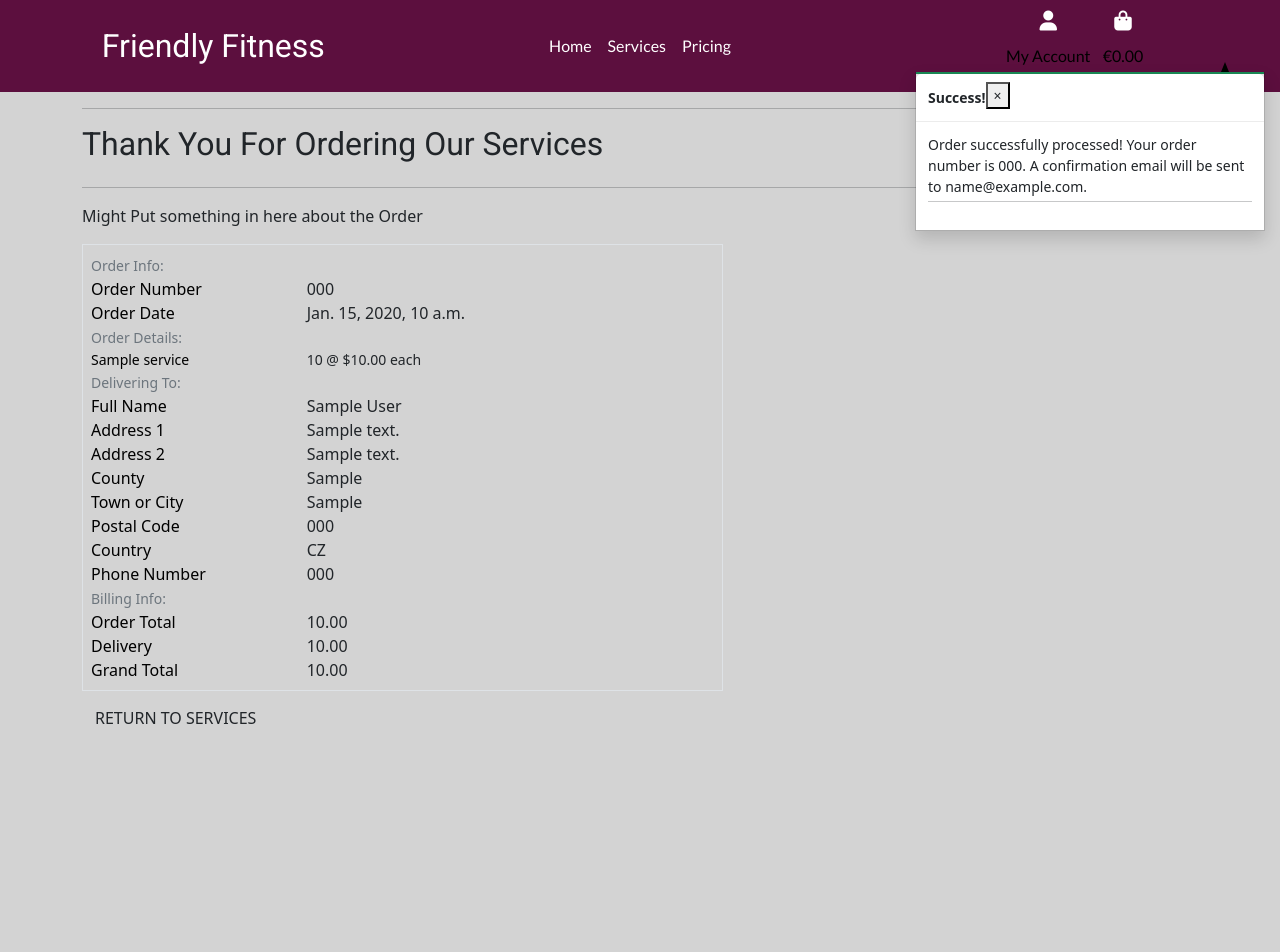
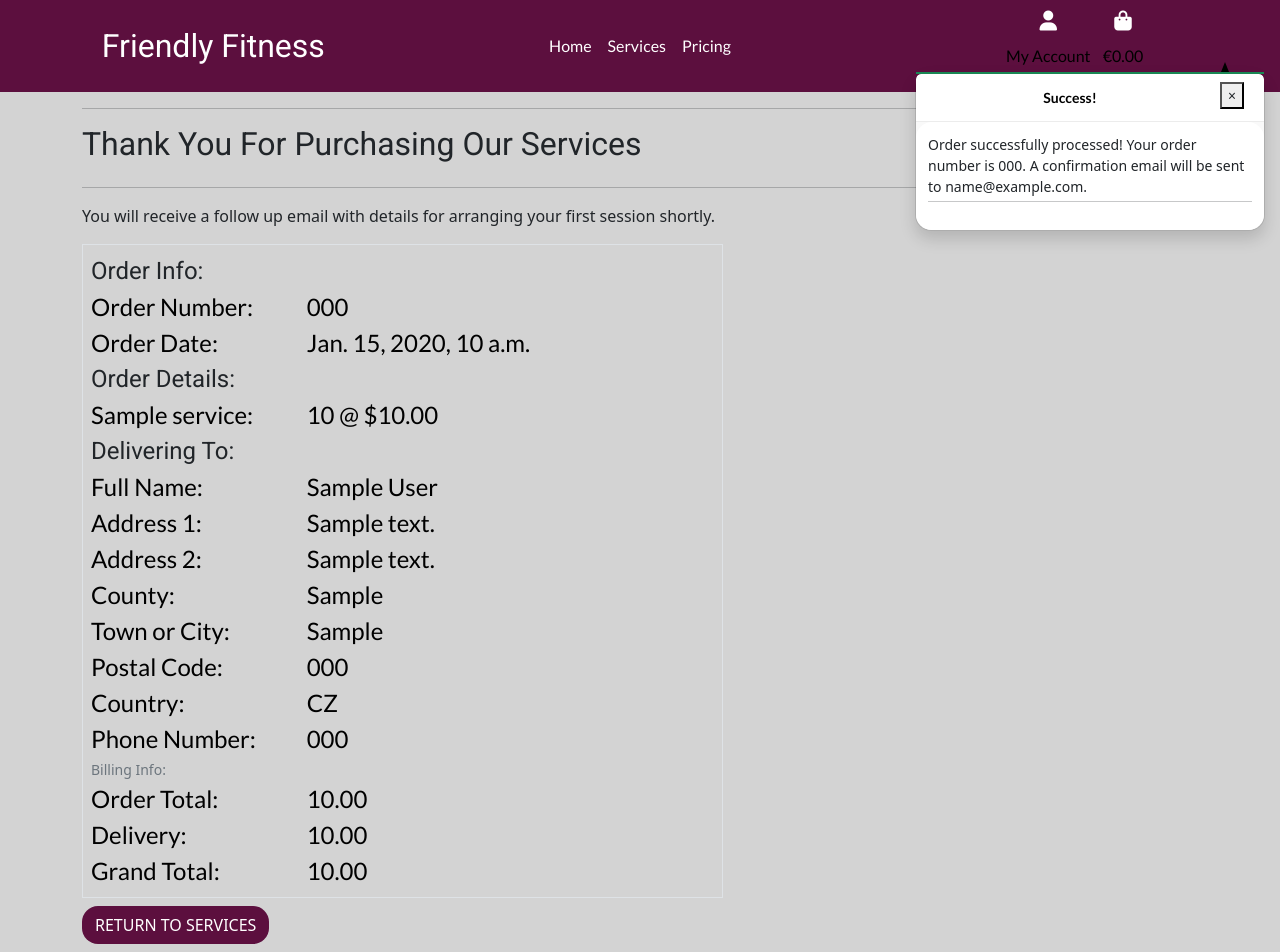
Before and after one commit to Code-Institute-Submissions/StephenKennyGains-FriendlyFitness_NovResub, a Django app: page /checkout/checkout_success/000 in a window 1280 px wide. Before the commit the page ends 724 px from the top, so only its background shows below. Run offline with Django 3.2, Linux system fonts and the light colour scheme; tables that the repository leaves empty hold one stand-in row (values such as "Sample post"); some libraries are stand-ins or nearby versions.

Commit message:
Update CSS across site and add new render to services page

```diff
--- a/checkout/static/checkout/css/checkout.css
+++ b/checkout/static/checkout/css/checkout.css
@@ -33,7 +33,8 @@
 #payment-form .form-control,
 #card-element {
     color: #000;
-    border: 1px solid #000;
+    border: 1px solid orange;
+    margin-bottom: 1rem;
 }
 
 select,
--- a/checkout/templates/checkout/checkout_success.html
+++ b/checkout/templates/checkout/checkout_success.html
@@ -19,9 +19,9 @@
         <div class="row">
             <div class="col">
                 <hr>
-                <h2 class="logo-font mb-4">Thank You For Ordering Our Services</h2>
+                <h2 class="logo-font mb-4">Thank You For Purchasing Our Services</h2>
                 <hr>
-                <p>Might Put something in here about the Order</p>
+                <p>You will receive a follow up email with details for arranging your first session shortly.</p>
             </div>
         </div>
 
@@ -30,67 +30,67 @@
                 <div class="p-2 border">
                     <div class="row">
                         <div class="col">
-                            <small class="text-muted">Order Info:</small>
+                            <small class="logo-font text-sections">Order Info:</small>
                         </div>
                     </div>
 
                     <div class="row">
                         <div class="col-12 col-md-4">
-                            <p class="mb-0 text-black font-weight-bold">Order Number</p>
+                            <p class="mb-0 site-font text-sections font-weight-bold">Order Number:</p>
                         </div>
-                        <div class="col-12 col-md-8 text-md-right">
+                        <div class="col-12 col-md-8 text-md-right site-font text-sections">
                             <p class="mb-0">{{ order.order_number }}</p>
                         </div>
                     </div>
 
                     <div class="row">
                         <div class="col-12 col-md-4">
-                            <p class="mb-0 text-black font-weight-bold">Order Date</p>
+                            <p class="mb-0 site-font text-sections font-weight-bold">Order Date:</p>
                         </div>
-                        <div class="col-12 col-md-8 text-md-right">
+                        <div class="col-12 col-md-8 site-font text-sections text-md-right">
                             <p class="mb-0">{{ order.date }}</p>
                         </div>
                     </div>
 
                     <div class="row">
                         <div class="col">
-                            <small class="text-muted">Order Details:</small>
+                            <small class="logo-font text-sections">Order Details:</small>
                         </div>
                     </div>
 
                     {% for item in order.lineitems.all %}
                     <div class="row">
                         <div class="col-12 col-md-4">
-                            <p class="small mb-0 text-black font-weight-bold">
-                                {{ item.service.name }}
+                            <p class="small mb-0 site-font text-sections font-weight-bold">
+                                {{ item.service.name }}:
                             </p>
                         </div>
-                        <div class="col-12 col-md-8 text-md-right">
-                            <p class="small mb-0">{{ item.quantity }} @ ${{ item.service.price }} each</p>
+                        <div class="col-12 col-md-8 site-font text-sections text-md-right">
+                            <p class="small mb-0 site-font text-sections">{{ item.quantity }} @ ${{ item.service.price }}</p>
                         </div>
                     </div>
                     {% endfor %}
 
                     <div class="row">
                         <div class="col">
-                            <small class="text-muted">Delivering To:</small>
+                            <small class="logo-font text-sections">Delivering To:</small>
                         </div>
                     </div>
 
                     <div class="row">
                         <div class="col-12 col-md-4">
-                            <p class="mb-0 text-black font-weight-bold">Full Name</p>
+                            <p class="mb-0 site-font text-sections font-weight-bold">Full Name:</p>
                         </div>
-                        <div class="col-12 col-md-8 text-md-right">
+                        <div class="col-12 col-md-8 site-font text-sections text-md-right">
                             <p class="mb-0">{{ order.full_name }}</p>
                         </div>
                     </div>
 
                     <div class="row">
                         <div class="col-12 col-md-4">
-                            <p class="mb-0 text-black font-weight-bold">Address 1</p>
+                            <p class="mb-0 site-font text-sections font-weight-bold">Address 1:</p>
                         </div>
-                        <div class="col-12 col-md-8 text-md-right">
+                        <div class="col-12 col-md-8 site-font text-sections text-md-right">
                             <p class="mb-0">{{ order.street_address1 }}</p>
                         </div>
                     </div>
@@ -98,9 +98,9 @@
                     {% if order.street_address2 %}
                     <div class="row">
                         <div class="col-12 col-md-4">
-                            <p class="mb-0 text-black font-weight-bold">Address 2</p>
+                            <p class="mb-0 site-font text-sections font-weight-bold">Address 2:</p>
                         </div>
-                        <div class="col-12 col-md-8 text-md-right">
+                        <div class="col-12 col-md-8 site-font text-sections text-md-right">
                             <p class="mb-0">{{ order.street_address1 }}</p>
                         </div>
                     </div>
@@ -109,9 +109,9 @@
                     {% if order.county %}
                     <div class="row">
                         <div class="col-12 col-md-4">
-                            <p class="mb-0 text-black font-weight-bold">County</p>
+                            <p class="mb-0 site-font text-sections font-weight-bold">County:</p>
                         </div>
-                        <div class="col-12 col-md-8 text-md-right">
+                        <div class="col-12 col-md-8 site-font text-sections text-md-right">
                             <p class="mb-0">{{ order.county }}</p>
                         </div>
                     </div>
@@ -119,9 +119,9 @@
 
                     <div class="row">
                         <div class="col-12 col-md-4">
-                            <p class="mb-0 text-black font-weight-bold">Town or City</p>
+                            <p class="mb-0 site-font text-sections font-weight-bold">Town or City:</p>
                         </div>
-                        <div class="col-12 col-md-8 text-md-right">
+                        <div class="col-12 col-md-8 site-font text-sections text-md-right">
                             <p class="mb-0">{{ order.town_or_city }}</p>
                         </div>
                     </div>
@@ -129,9 +129,9 @@
                     {% if order.postcode %}
                     <div class="row">
                         <div class="col-12 col-md-4">
-                            <p class="mb-0 text-black font-weight-bold">Postal Code</p>
+                            <p class="mb-0 site-font text-sections font-weight-bold">Postal Code:</p>
                         </div>
-                        <div class="col-12 col-md-8 text-md-right">
+                        <div class="col-12 col-md-8 site-font text-sections text-md-right">
                             <p class="mb-0">{{ order.postcode }}</p>
                         </div>
                     </div>
@@ -139,18 +139,18 @@
 
                     <div class="row">
                         <div class="col-12 col-md-4">
-                            <p class="mb-0 text-black font-weight-bold">Country</p>
+                            <p class="mb-0 site-font text-sections font-weight-bold">Country:</p>
                         </div>
-                        <div class="col-12 col-md-8 text-md-right">
+                        <div class="col-12 col-md-8 site-font text-sections text-md-right">
                             <p class="mb-0">{{ order.country }}</p>
                         </div>
                     </div>
 
                     <div class="row">
                         <div class="col-12 col-md-4">
-                            <p class="mb-0 text-black font-weight-bold">Phone Number</p>
+                            <p class="mb-0 site-font text-sections font-weight-bold">Phone Number:</p>
                         </div>
-                        <div class="col-12 col-md-8 text-md-right">
+                        <div class="col-12 col-md-8 site-font text-sections text-md-right">
                             <p class="mb-0">{{ order.phone_number }}</p>
                         </div>
                     </div>
@@ -163,27 +163,27 @@
 
                     <div class="row">
                         <div class="col-12 col-md-4">
-                            <p class="mb-0 text-black font-weight-bold">Order Total</p>
+                            <p class="mb-0 site-font text-sections font-weight-bold">Order Total:</p>
                         </div>
-                        <div class="col-12 col-md-8 text-md-right">
+                        <div class="col-12 col-md-8 site-font text-sections text-md-right">
                             <p class="mb-0">{{ order.order_total }}</p>
                         </div>
                     </div>
 
                     <div class="row">
                         <div class="col-12 col-md-4">
-                            <p class="mb-0 text-black font-weight-bold">Delivery</p>
+                            <p class="mb-0 site-font text-sections font-weight-bold">Delivery:</p>
                         </div>
-                        <div class="col-12 col-md-8 text-md-right">
+                        <div class="col-12 col-md-8 site-font text-sections text-md-right">
                             <p class="mb-0">{{ order.delivery_cost }}</p>
                         </div>
                     </div>
 
                     <div class="row">
                         <div class="col-12 col-md-4">
-                            <p class="mb-0 text-black font-weight-bold">Grand Total</p>
+                            <p class="mb-0 site-font text-sections font-weight-bold">Grand Total:</p>
                         </div>
-                        <div class="col-12 col-md-8 text-md-right">
+                        <div class="col-12 col-md-8 site-font text-sections text-md-right">
                             <p class="mb-0">{{ order.grand_total }}</p>
                         </div>
                     </div>
@@ -194,14 +194,14 @@
         <div class="row">
 			<div class="col-12 col-lg-7 text-right">
                 {% if from_profile %}
-                    <a href="{% url 'profile' %}" class="btn btn-black rounded-0 my-2">
+                    <a href="{% url 'profile' %}" class="btn btn-other rounded-4 my-2">
                         <span class="icon mr-2">
                             <i class="fas fa-angle-left"></i>
                         </span>
                         <span class="text-uppercase">Back to Profile</span>
                     </a>
                 {% else %}
-                    <a href="{% url 'services' %}" class="btn btn-black rounded-0 my-2">
+                    <a href="{% url 'services' %}" class="btn btn-other rounded-4 my-2">
 
                         <span class="text-uppercase">Return to Services</span>
                     </a>
--- a/home/templates/home/index.html
+++ b/home/templates/home/index.html
@@ -10,7 +10,7 @@
                 <h1 class="display-4 logo-font">Friendly Fitness</h1>
                 <div>
                     <h4>
-                        <a href="{% url 'services' %}" class="btn btn-lg btn-shop site-font rounded-3 text-uppercase py-3">Shop our Services</a>
+                        <a href="{% url 'services' %}" class="btn col-md-btn-lg btn-shop site-font rounded-3 text-uppercase py-3">Shop our Services</a>
                     </h4>
                 </div>
             </div>
--- a/services/templates/services/add_service.html
+++ b/services/templates/services/add_service.html
@@ -33,8 +33,8 @@
                         {% endif %}
                     {% endfor %}
                     <div class="text-right">
-                        <a class="btn btn-outline-black rounded-0" href="{% url 'services' %}">Cancel</a>
-                        <button class="btn btn-black rounded-0" type="submit">Add Service</button>
+                        <a class="btn btn-other rounded-4" href="{% url 'services' %}">Cancel</a>
+                        <button class="btn btn-shop rounded-4" type="submit">Add Service</button>
                     </div>
                 </form>
             </div>
--- a/services/templates/services/edit_service.html
+++ b/services/templates/services/edit_service.html
@@ -33,8 +33,8 @@
                         {% endif %}
                     {% endfor %}
                     <div class="text-right">
-                        <a class="btn btn-outline-black rounded-0" href="{% url 'services' %}">Cancel</a>
-                        <button class="btn btn-black rounded-0" type="submit">Update Service</button>
+                        <a class="btn btn-other rounded-4" href="{% url 'services' %}">Cancel</a>
+                        <button class="btn btn-shop rounded-4" type="submit">Update Service</button>
                     </div>
                 </form>
             </div>
--- a/services/views.py
+++ b/services/views.py
@@ -31,9 +31,9 @@ def all_services(request):
         # add the service to it
         services_by_category[category].append(service)
 
-    print(services_by_category)
     context = {
         'services': services,
+        'services_by_category': services_by_category,
         }
 
     return render(request, 'services/services.html', context)
--- a/static/css/base.css
+++ b/static/css/base.css
@@ -70,6 +70,19 @@ body {
 .btn-other {
     background-color: #5C0F3E;
     color: black;
+    color: white;
+}
+
+.btn-training {
+    width: 80vw;
+    background-color: rgba(255, 166, 0, 0.442);
+    color: black;
+}
+
+.btn-training:hover,
+.btn-training:active {
+    width: 80vw;
+    background-color: #5C0F3E;
     color: white;
 }
 
@@ -162,7 +175,7 @@ body {
   }
 
 
-/* ----------------- Allauth form formatting ----------------- */
+/* Allauth form formatting */
 
 .allauth-form-inner-content p {
     margin-top: 1.5rem; /* mt-4 */
@@ -213,7 +226,14 @@ body {
 }
 
 .allauth-form-inner-content a {
-	color: #17a2b8; /* text-info */
+	color: #17a2b8;
+}
+
+.form-control
+{
+    color: #000;
+    border: 1px solid orange;
+    margin-bottom: 1rem;
 }
 
 
@@ -234,4 +254,24 @@ body {
         height: 50vh;
         color: #555;
     }
+
+    .text-sections {
+        font-size: 1.25rem;
+    }
 }
+
+/* Small */
+@media (max-width: 440px) {
+    .home-page-image {
+        background: url('/media/woman_excercising_from_home.jpg') no-repeat center center;
+        background-size: contain;
+        background-position: top;
+        position: relative;
+        height: 30vh;
+        color: #555;
+    }
+
+    .text-sections {
+        font-size: 1rem;
+    }
+}
--- a/templates/base.html
+++ b/templates/base.html
@@ -62,7 +62,7 @@
                     <a class="nav-link" href="{% url 'services' %}">Services</a>
                   </li>
                   <li class="nav-item">
-                    <a class="nav-link" href="#Pricing">Pricing</a>
+                    <a class="nav-link" href="{% url 'home' %}#Pricing">Pricing</a>
                   </li>
                 </ul>
             </div>
--- a/templates/includes/toasts/toast_error.html
+++ b/templates/includes/toasts/toast_error.html
@@ -2,8 +2,8 @@
     <div class="arrow-up arrow-danger"></div>
     <div class="w-100 toast-capper bg-danger"></div>
     <div class="toast-header bg-white text-dark">
-        <strong class="mr-auto">Error!</strong>
-        <button type="button" class="ml-2 mb-1 close text-dark" data-dismiss="toast" aria-label="Close">
+        <strong class="mx-auto">Error!</strong>
+        <button type="button" class="mx-2 mb-1 close text-dark" data-dismiss="toast" aria-label="Close">
             <span aria-hidden="true">&times;</span>
         </button>
     </div>
--- a/templates/includes/toasts/toast_info.html
+++ b/templates/includes/toasts/toast_info.html
@@ -2,8 +2,8 @@
     <div class="arrow-up arrow-info"></div>
     <div class="w-100 toast-capper bg-info"></div>
     <div class="toast-header bg-white text-dark">
-        <strong class="mr-auto">Alert!</strong>
-        <button type="button" class="ml-2 mb-1 close text-dark" data-dismiss="toast" aria-label="Close">
+        <strong class="mx-auto">Alert!</strong>
+        <button type="button" class="mx-2 mb-1 close text-dark" data-dismiss="toast" aria-label="Close">
             <span aria-hidden="true">&times;</span>
         </button>
     </div>
--- a/templates/includes/toasts/toast_success.html
+++ b/templates/includes/toasts/toast_success.html
@@ -1,13 +1,13 @@
-<div class="toast custom-toast rounded-0 border-top-0" data-autohide="false">
+<div class="toast custom-toast rounded-4 border-top-0" data-autohide="false">
     <div class="arrow-up arrow-success"></div>
     <div class="w-100 toast-capper bg-success"></div>
     <div class="toast-header bg-white text-dark">
-        <strong class="mr-auto">Success!</strong>
-        <button type="button" class="ml-2 mb-1 close text-dark" data-dismiss="toast" aria-label="Close">
+        <strong class="mx-auto site-font">Success!</strong>
+        <button type="button" class="mx-2 mb-1 close text-dark" data-dismiss="toast" aria-label="Close">
             <span aria-hidden="true">&times;</span>
         </button>
     </div>
-    <div class="toast-body bg-white">
+    <div class="toast-body bg-white rounded-4">
         <div class="row">
             <div class="col">
                 {{ message }}
@@ -15,7 +15,7 @@
             </div>
         </div>
         {% if grand_total and not on_profile_page %}
-            <p class="logo-font bg-white text-black py-1">Your Bag ({{ service_count }})</p>
+            <p class="logo-font bg-white site-font py-1">Your Bag ({{ service_count }})</p>
             <div class="bag-notification-wrapper">
                 {% for item in cart_items %}
                     <div class="row">
@@ -36,12 +36,12 @@
             </div>
             <div class="row">
                 <div class="col">
-                    <strong><p class="mt-3 mb-1 text-black">
+                    <strong><p class="mt-3 mb-1 site-font">
                         Total{% if free_delivery_delta > 0 %} (Exc. delivery){% endif %}:
                         <span class="float-right">${{ total|floatformat:2 }}</span>
                     </p></strong>
                     {% if free_delivery_delta > 0 %}
-                        <p class="mb-0 p-2 bg-warning shadow-sm text-black text-center">
+                        <p class="mb-0 p-2 bg-warning shadow-sm site-font text-center">
                             Spend <strong>${{ free_delivery_delta }}</strong> more to get free next day delivery!
                         </p>
                     {% endif %}
--- a/templates/includes/toasts/toast_warning.html
+++ b/templates/includes/toasts/toast_warning.html
@@ -2,8 +2,8 @@
     <div class="arrow-up arrow-warning"></div>
     <div class="w-100 toast-capper bg-warning"></div>
     <div class="toast-header bg-white text-dark">
-        <strong class="mr-auto">Warning!</strong>
-        <button type="button" class="ml-2 mb-1 close text-dark" data-dismiss="toast" aria-label="Close">
+        <strong class="mx-auto">Warning!</strong>
+        <button type="button" class="mx-2 mb-1 close text-dark" data-dismiss="toast" aria-label="Close">
             <span aria-hidden="true">&times;</span>
         </button>
     </div>
```
Also changed, not shown: checkout/templates/checkout/checkout.html (+8 -8 lines), services/templates/services/services.html (+57 -3 lines), media/woman_excercising_from_home_XMtKOcH.jpg (added).
